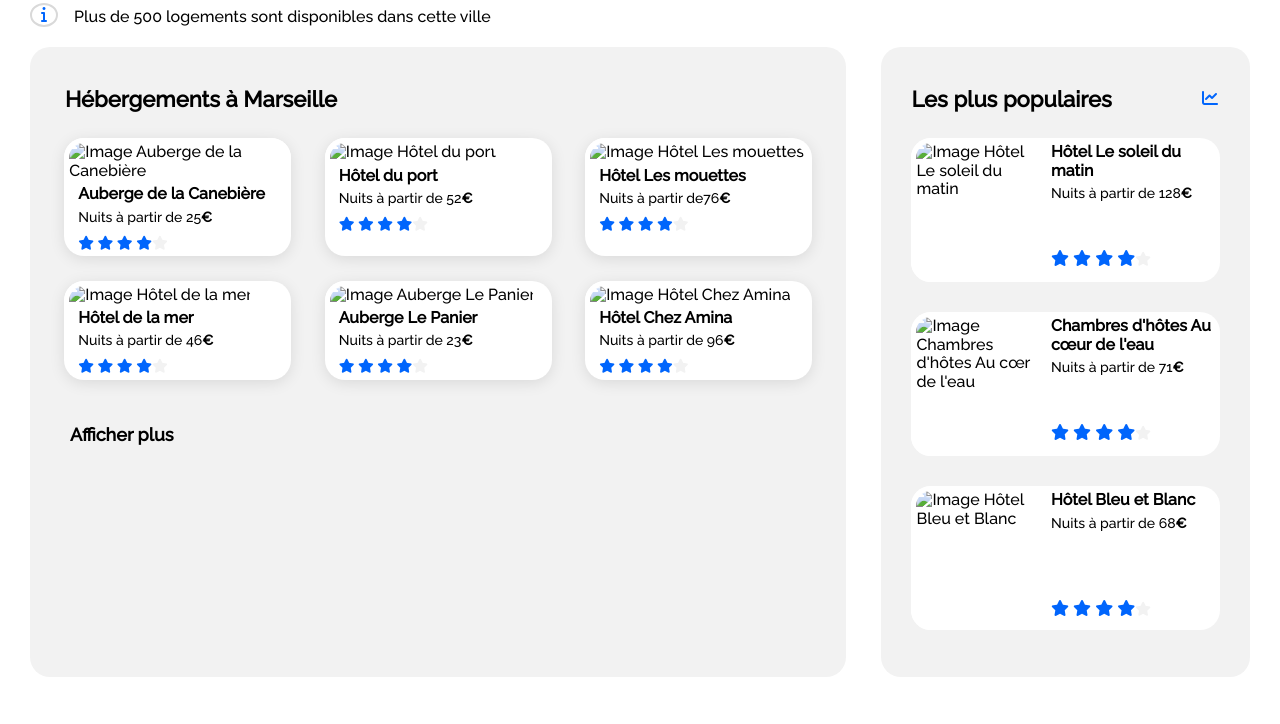
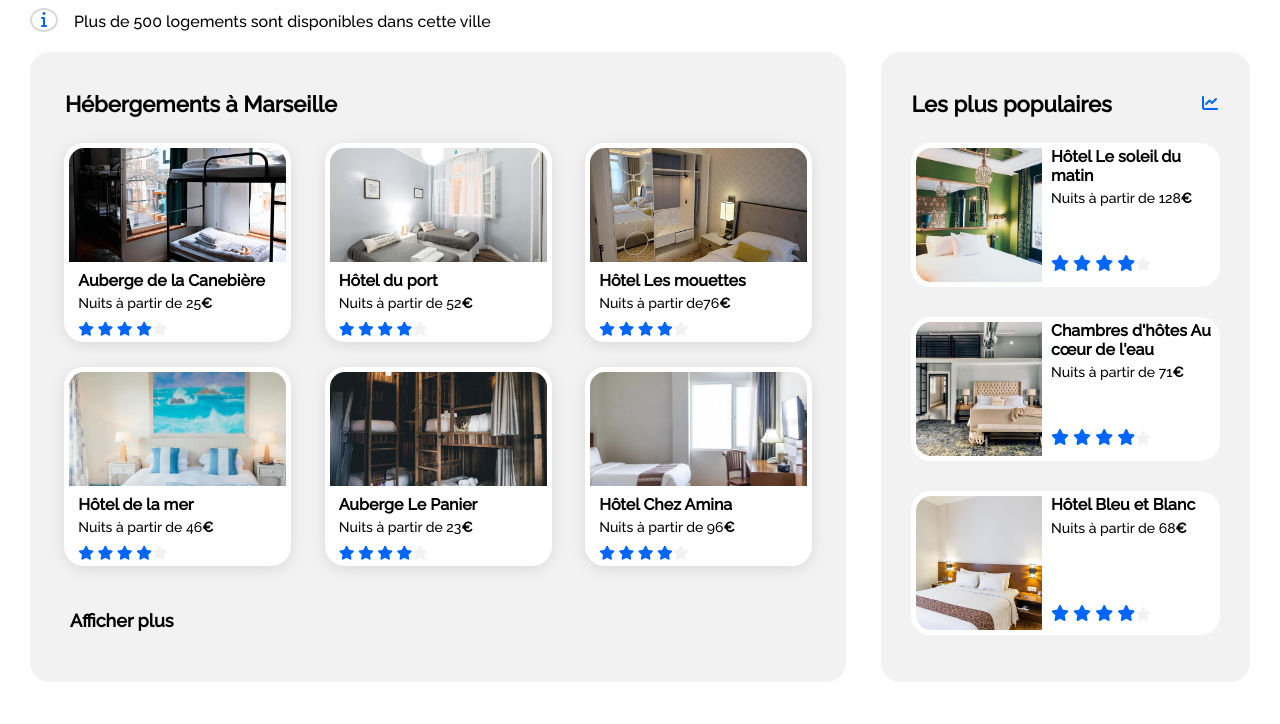
Before and after one commit to FlorianMartinCode/Booki, a plain HTML site: page index.html in a window 1280 px wide. Shown: the part 303-1027 px from the top of the page. Drawn offline with Linux system fonts and the light colour scheme; the site is published under a folder, as on GitHub Pages, so addresses that start at the root find nothing.

Commit message:
modif chemin d'acces images

```diff
--- a/index.html
+++ b/index.html
@@ -15,7 +15,7 @@
 <body>
     <header class="header">
             <figure>
-                <img class="header-img" src="/Images_Booki/logo/Booki.png" alt="Logo Booki">
+                <img class="header-img" src="Images_Booki/logo/Booki.png" alt="Logo Booki">
             </figure>
         <nav class="header-ancres">
             <div class="nav-link">
@@ -75,7 +75,7 @@
                     <article class="hosting-main-card">
                         <a href="#">
                             <figure>
-                                <img src="/Images_Booki/hebergements/4_small/marcus-loke-WQJvWU_HZFo-unsplash.jpg" alt="Image Auberge de la Canebière">
+                                <img src="Images_Booki/hebergements/4_small/marcus-loke-WQJvWU_HZFo-unsplash.jpg" alt="Image Auberge de la Canebière">
                             </figure>
                             <div class="hosting-main-card-1">
                                 <h3>Auberge de la Canebière</h3>
@@ -97,7 +97,7 @@
                     <article class="hosting-main-card">
                         <a href="#">
                             <figure>
-                                <img src="/Images_Booki/hebergements/4_small/fred-kleber-gTbaxaVLvsg-unsplash.jpg" alt="Image Hôtel du port">
+                                <img src="Images_Booki/hebergements/4_small/fred-kleber-gTbaxaVLvsg-unsplash.jpg" alt="Image Hôtel du port">
                             </figure>
                             <div class="hosting-main-card-1">
                                 <h3>Hôtel du port</h3>
@@ -119,7 +119,7 @@
                     <article class="hosting-main-card">
                         <a href="#">
                             <figure>
-                                <img src="/Images_Booki/hebergements/4_small/reisetopia-B8WIgxA_PFU-unsplash.jpg" alt="Image Hôtel Les mouettes">
+                                <img src="Images_Booki/hebergements/4_small/reisetopia-B8WIgxA_PFU-unsplash.jpg" alt="Image Hôtel Les mouettes">
                             </figure>
                             <div class="hosting-main-card-1">
                                 <h3>Hôtel Les mouettes</h3>
@@ -141,7 +141,7 @@
                     <article class="hosting-main-card">
                         <a href="#">
                             <figure>
-                                <img src="/Images_Booki/hebergements/4_small/annie-spratt-Eg1qcIitAuA-unsplash.jpg" alt="Image Hôtel de la mer">
+                                <img src="Images_Booki/hebergements/4_small/annie-spratt-Eg1qcIitAuA-unsplash.jpg" alt="Image Hôtel de la mer">
                             </figure>
                             <div class="hosting-main-card-1">
                                 <h3>Hôtel de la mer</h3>
@@ -163,7 +163,7 @@
                     <article class="hosting-main-card">
                         <a href="#">
                             <figure>
-                                <img src="/Images_Booki/hebergements/4_small/nicate-lee-kT-ZyaiwBe0-unsplash.jpg" alt="Image Auberge Le Panier">
+                                <img src="Images_Booki/hebergements/4_small/nicate-lee-kT-ZyaiwBe0-unsplash.jpg" alt="Image Auberge Le Panier">
                             </figure>
                             <div class="hosting-main-card-1">
                                 <h3>Auberge Le Panier</h3>
@@ -185,7 +185,7 @@
                     <article class="hosting-main-card">
                         <a href="#">
                             <figure>
-                                <img src="/Images_Booki/hebergements/4_small/febrian-zakaria-M6S1WvfW68A-unsplash.jpg" alt="Image Hôtel Chez Amina">
+                                <img src="Images_Booki/hebergements/4_small/febrian-zakaria-M6S1WvfW68A-unsplash.jpg" alt="Image Hôtel Chez Amina">
                             </figure>
                             <div class="hosting-main-card-1">
                                 <h3>Hôtel Chez Amina</h3>
@@ -222,7 +222,7 @@
                     <article class="hosting-popular-card">
                         <a href="#">
                             <figure>
-                                <img src="/Images_Booki/hebergements/4_small/emile-guillemot-Bj_rcSC5XfE-unsplash.jpg" alt="Image Hôtel Le soleil du matin">
+                                <img src="Images_Booki/hebergements/4_small/emile-guillemot-Bj_rcSC5XfE-unsplash.jpg" alt="Image Hôtel Le soleil du matin">
                             </figure>
                             <div class="hosting-popular-card-1">
                                 <h3>Hôtel Le soleil du matin</h3>
@@ -244,7 +244,7 @@
                     <article class="hosting-popular-card">
                         <a href="#">
                             <figure>
-                                <img src="/Images_Booki/hebergements/4_small/aw-creative-VGs8z60yT2c-unsplash.jpg" alt="Image Chambres d'hôtes Au cœr de l'eau">
+                                <img src="Images_Booki/hebergements/4_small/aw-creative-VGs8z60yT2c-unsplash.jpg" alt="Image Chambres d'hôtes Au cœr de l'eau">
                             </figure>
                             <div class="hosting-popular-card-1">
                                 <h3>Chambres d'hôtes Au cœur de l'eau</h3>
@@ -266,7 +266,7 @@
                     <article class="hosting-popular-card">
                         <a href="#">
                             <figure>
-                                <img src="/Images_Booki/hebergements/4_small/febrian-zakaria-sjvU0THccQA-unsplash.jpg" alt="Image Hôtel Bleu et Blanc">
+                                <img src="Images_Booki/hebergements/4_small/febrian-zakaria-sjvU0THccQA-unsplash.jpg" alt="Image Hôtel Bleu et Blanc">
                             </figure>
                             <div class="hosting-popular-card-1">
                                 <h3>Hôtel Bleu et Blanc</h3>
@@ -296,7 +296,7 @@
                 <article class="activité-main-card">
                     <a href="#">
                         <figure>
-                            <img src="/Images_Booki/activites/4_small/reno-laithienne-QUgJhdY5Fyk-unsplash.jpg" alt="Image Vieux-Port">
+                            <img src="Images_Booki/activites/4_small/reno-laithienne-QUgJhdY5Fyk-unsplash.jpg" alt="Image Vieux-Port">
                         </figure>
                         <div>
                             <h3>Vieux-Port</h3>
@@ -306,7 +306,7 @@
                 <article class="activité-main-card">
                     <a href="#">
                         <figure>
-                            <img src="/Images_Booki/activites/4_small/paul-hermann-QFTrLdQIRhI-unsplash.jpg" alt="Image Fort de Pomègues">
+                            <img src="Images_Booki/activites/4_small/paul-hermann-QFTrLdQIRhI-unsplash.jpg" alt="Image Fort de Pomègues">
                         </figure>
                         <div>
                             <h3>Fort de Pomègues</h3>
@@ -316,7 +316,7 @@
                 <article class="activité-main-card">
                     <a href="#">
                         <figure>
-                            <img src="/Images_Booki/activites/4_small/kilyan-sockalingum-NR8-cBCN3aI-unsplash.jpg" alt="Image Parc national des Calanques">
+                            <img src="Images_Booki/activites/4_small/kilyan-sockalingum-NR8-cBCN3aI-unsplash.jpg" alt="Image Parc national des Calanques">
                         </figure>
                         <div>
                             <h3>Parc national des Calanques</h3>
@@ -326,7 +326,7 @@
                 <article class="activité-main-card">
                     <a href="#">
                         <figure>
-                            <img src="/Images_Booki/activites/4_small/florian-wehde-xW9e8gdotxI-unsplash.jpg" alt="Image Notre-Dame-de-la-Garde">
+                            <img src="Images_Booki/activites/4_small/florian-wehde-xW9e8gdotxI-unsplash.jpg" alt="Image Notre-Dame-de-la-Garde">
                         </figure>
                         <div>
                             <h3>Notre-Dame-de-la-Garde</h3>
```
